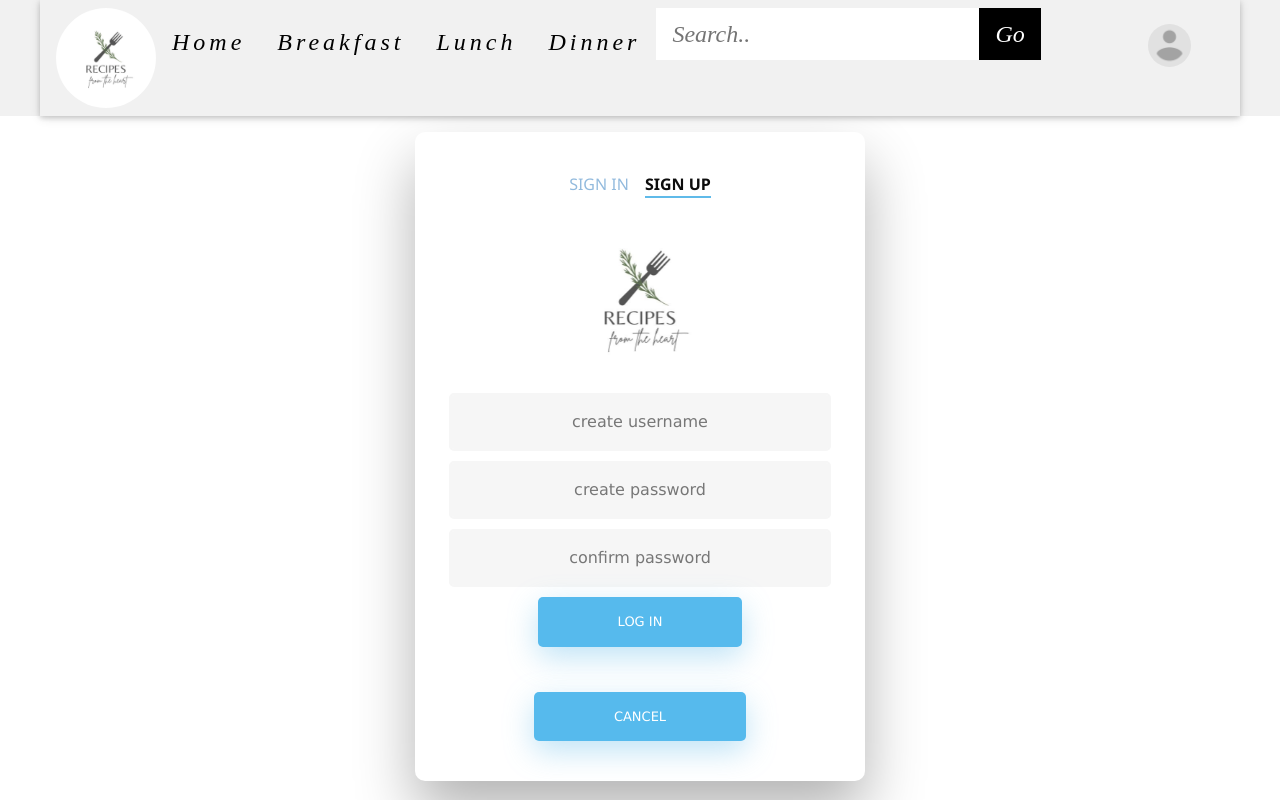
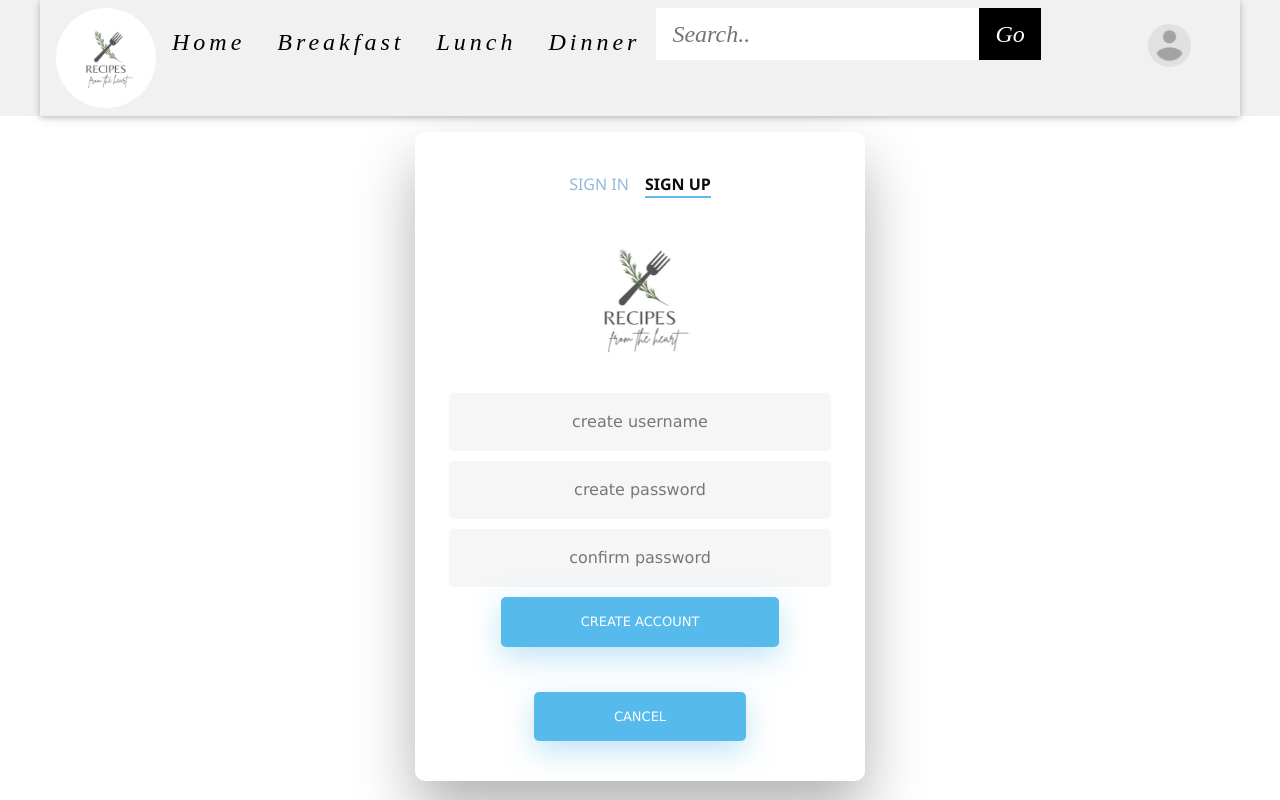
Before and after one commit to bethel-school-of-technology/team-west-codes-frontend, an Angular app in the folder RecipesFromTheHeart/: page /signup in a window 1280 px wide. Shown: the top 800 px of the page. Built offline with nearby package versions, Linux system fonts and the light colour scheme.

Commit message:
updated verbage on sign up component

```diff
--- a/RecipesFromTheHeart/src/app/signup/signup.component.html
+++ b/RecipesFromTheHeart/src/app/signup/signup.component.html
@@ -16,7 +16,7 @@
         <input type="text" id="username" class="fadeIn second" name="login" placeholder="create username" required>
         <input type="text" id="password" class="fadeIn third" name="login" placeholder="create password" required>
         <input type="text" id="password" class="fadeIn third" name="login" placeholder="confirm password" required>
-        <input type="submit" class="fadeIn fourth" value="Log In">
+        <input type="submit" class="fadeIn fourth" value="Create Account">
         <input type="button" class="fadeIn fourth" value="Cancel" [routerLink]="['/']" routerLinkActive="active">
       </form>
 
```
